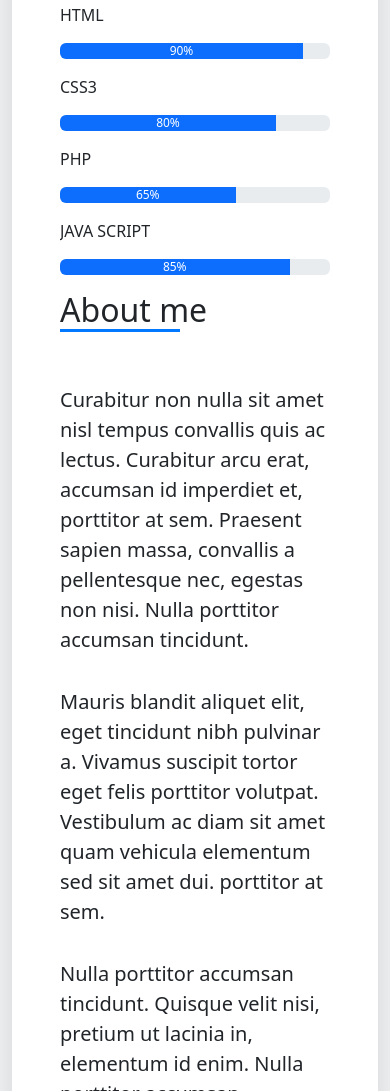
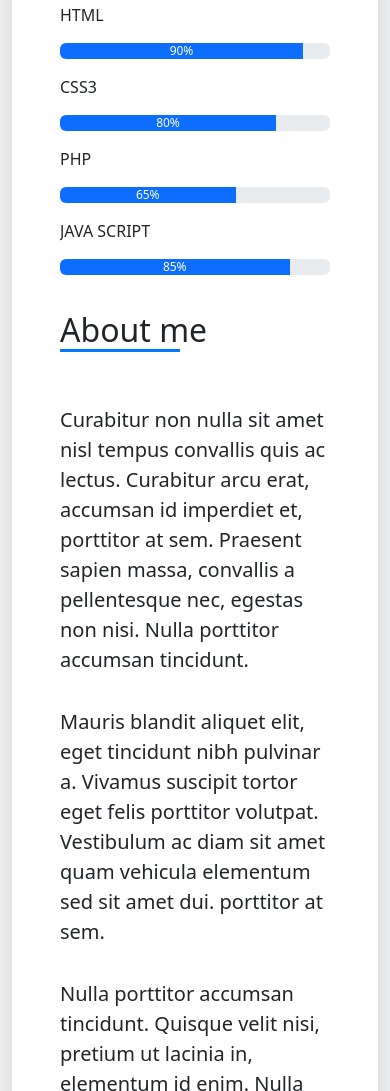
Before and after one commit to AhmedGhanem7777/Project-one-DevFolio, a plain HTML site: page index.html in a window 390 px wide. Shown: the part 1373-2464 px from the top of the page. Drawn offline with Linux system fonts and the light colour scheme.

Commit message:
Add files via upload

```diff
--- a/css/main.css
+++ b/css/main.css
@@ -356,6 +356,12 @@ nav {
     left: 0;
 }
 
+@media screen and (max-width:568px) {
+    #about h3{
+        margin-top: 20px;
+    }
+}
+
 /* End About */
 
 
```
